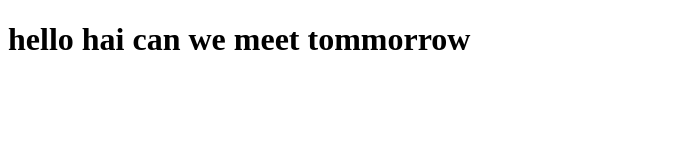
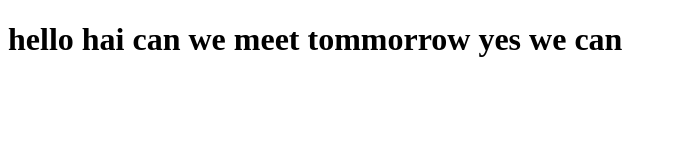
Before and after one commit to bibinbib/datewithgit-sample, a plain HTML site: page index.html in a window 1280 px wide. Shown: the whole page, without its empty margins (0-676 px from the left). Drawn offline with Linux system fonts and the light colour scheme.

Commit message:
positive answer

```diff
--- a/index.html
+++ b/index.html
@@ -6,6 +6,6 @@
     <title>Document</title>
 </head>
 <body>
-    <h1>hello hai can we meet tommorrow </h1>
+    <h1>hello hai can we meet tommorrow yes we can </h1>
 </body>
 </html>
```
Also changed, not shown: 1 other file.
